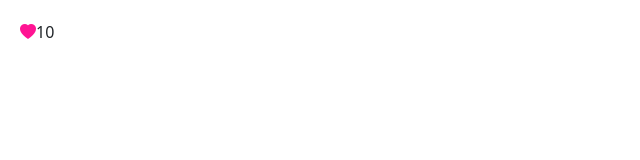
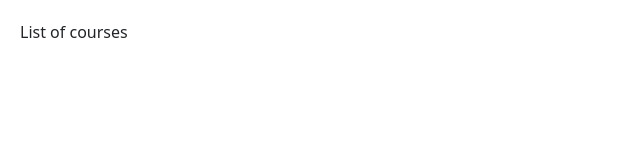
Before and after one commit to Dylane-Agoka/Angluar-4---Beginner-to-Pro, an Angular app: page / in a window 1280 px wide. Shown: the top 160 px of the page, without its empty margins (0-640 px from the left). Built offline with nearby package versions, Linux system fonts and the light colour scheme.

Commit message:
ngIF | use with ng-template

```diff
--- a/src/app/app.component.html
+++ b/src/app/app.component.html
@@ -1,4 +1,6 @@
-<like
-  [isActive]="tweet.isLiked"
-  [likesCount]="tweet.likesCount">
-</like>
+<div *ngIf="courses.length > 0; else noCourses">
+  List of courses
+</div>
+<ng-template #noCourses>
+  No courses yet
+</ng-template>
--- a/src/app/app.component.ts
+++ b/src/app/app.component.ts
@@ -6,9 +6,5 @@ import { Component } from '@angular/core';
   styleUrls: ['./app.component.scss']
 })
 export class AppComponent {
-  tweet = {
-    body: 'Here is the body of a tweet...',
-    isLiked: true,
-    likesCount: 10
-  }
+  courses = ['sport', 'computer science'];
 }
```
